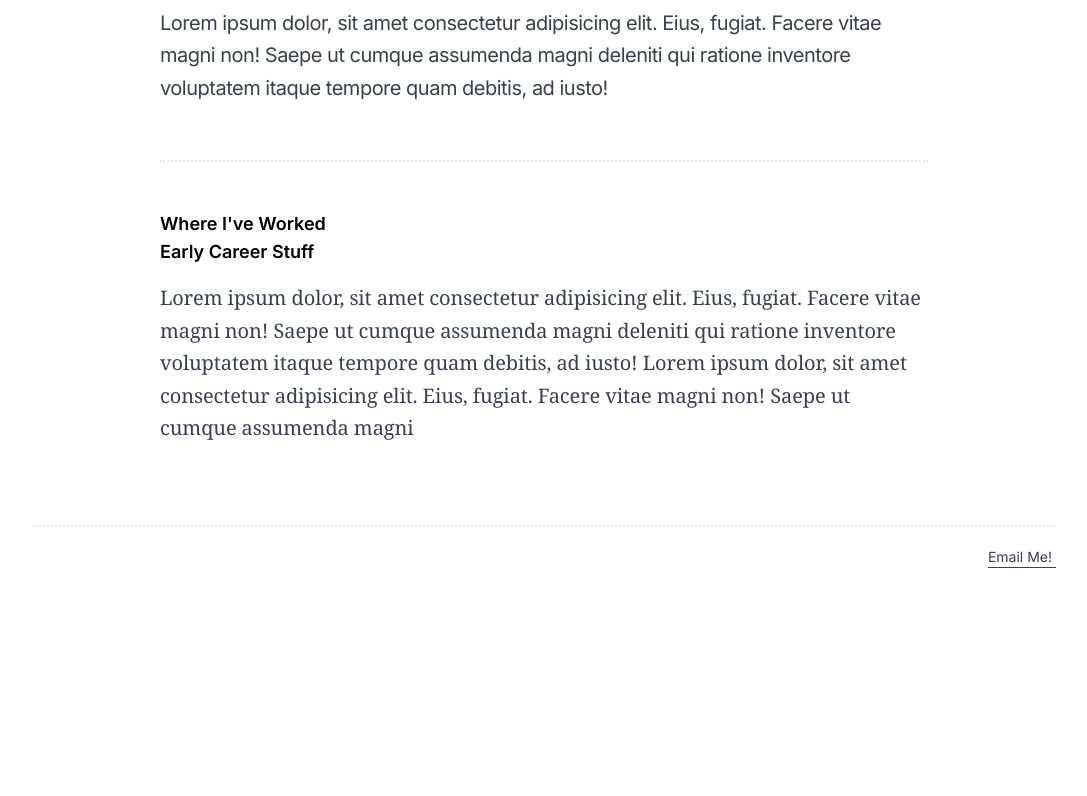
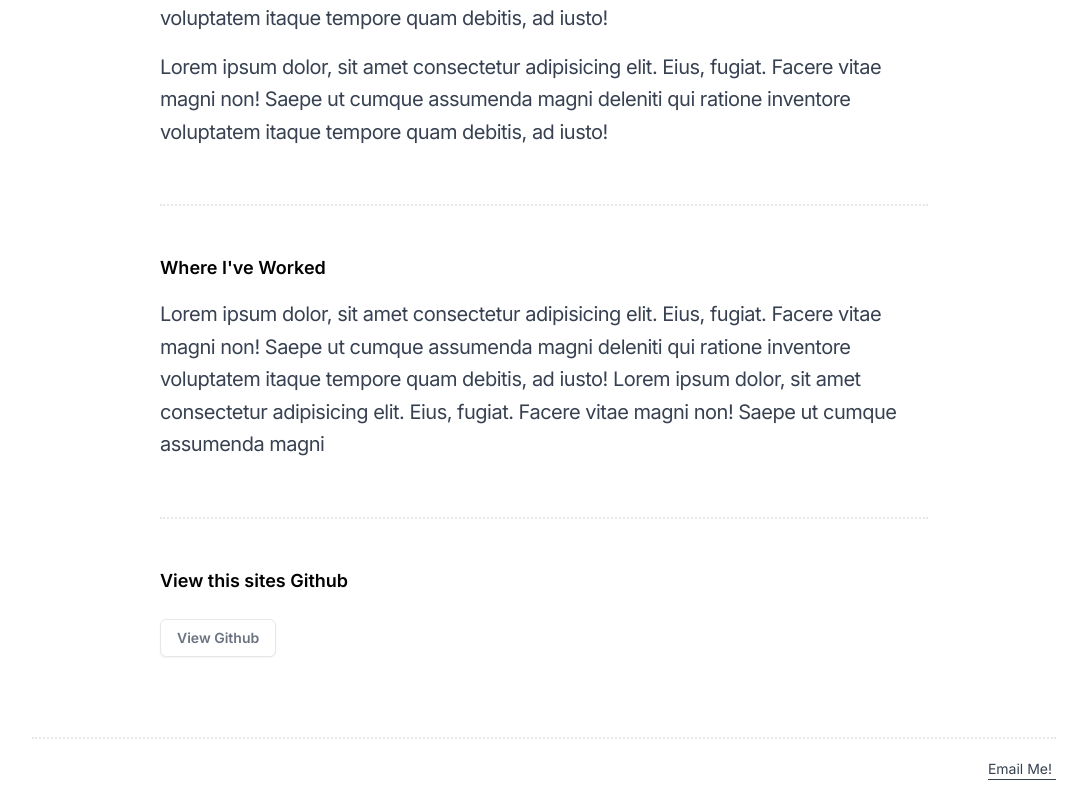
Before and after one commit to keilmart/portfolioV3, a Next.js app: page /about in a window 1280 px wide. Shown: the part 388-1184 px from the top of the page, without its empty margins (96-1183 px from the left). Before the commit the page ends 980 px from the top, so only its background shows below. Built offline with nearby package versions, Linux system fonts and the light colour scheme.

Commit message:
Style updates

```diff
--- a/components/Footer/Footer.js
+++ b/components/Footer/Footer.js
@@ -15,7 +15,7 @@ const Footer = () => {
 
   return (
     <footer>
-      <div className="container flex justify-end max-w-screen-lg px-6 pt-2 pb-6 mx-auto space-y-3 border-t-2 border-dotted md:pt-4 md:space-y-0 md:flex-nowrap lg:px-0">
+      <div className="container flex justify-end max-w-screen-lg px-6 pt-1 pb-4 mx-auto space-y-3 border-t-2 border-dotted md:pt-4 md:space-y-0 md:flex-nowrap lg:px-0">
         <div className="flex items-center space-x-4">
           <ExternalLink href="mailto:keilwmartin@gmail.com" title="Email Me!" />
           {/* <ExternalLink href="https://twitter.com/keilmart" title="Twitter" />
--- a/components/Homepage/Homepage.js
+++ b/components/Homepage/Homepage.js
@@ -42,12 +42,12 @@ const Homepage = ({ personalProjects, workProjects }) => {
       </FadeIn>
 
       <FadeIn>
-        <section className="max-w-3xl px-0 py-6 mx-auto mt-6 mb-10 text-center bg-gray-100 border-2 border-gray-200 border-dotted rounded-lg sm:px-5 md:mb-20 md:mt-28 md:py-12 md:px-14">
+        <section className="max-w-3xl px-0 py-6 mx-auto mt-6 mb-12 text-center bg-gray-100 border-2 border-gray-200 border-dotted rounded-lg sm:px-5 md:mb-20 md:mt-28 md:py-12 md:px-14">
           <h2 className="px-5 text-xl font-semibold md:text-2xl text-primary">
             Some of the skills you can find in my toolbox
           </h2>
           <div className="flex justify-center mt-6">
-            <div className="flex flex-wrap justify-center max-w-sm sm:max-w-lg">
+            <div className="flex flex-wrap justify-center max-w-sm text-sm sm:text-base sm:max-w-lg">
               <Capsule
                 text="React"
                 className="m-1 hover:rotate-1"
@@ -121,7 +121,7 @@ const Homepage = ({ personalProjects, workProjects }) => {
       </FadeIn>
 
       <FadeIn>
-        <section className="mx-auto mb-10 md:mb-20">
+        <section className="mx-auto mb-11 md:mb-20">
           <SectionHeader
             title="Personal Projects"
             subtitle="Personal branding moon imagery"
--- a/components/HomepageSocialList/HomepageSocialList.js
+++ b/components/HomepageSocialList/HomepageSocialList.js
@@ -30,7 +30,7 @@ const HomepageSocialList = () => {
 
   return (
     <div className="grid grid-cols-1 gap-4 -mt-10 md:-mt-8 md:grid-cols-3">
-      <div className="col-span-2 mb-6 md:col-start-2">
+      <div className="col-span-2 mb-4 md:col-start-2">
         {/* <div className="col-span-2 mb-6 md:col-start-2 md:mb-20"> */}
         <TwitterTimelineEmbed
           sourceType="profile"
--- a/components/HomepageWorkList/HomepageWorkList.js
+++ b/components/HomepageWorkList/HomepageWorkList.js
@@ -16,7 +16,7 @@ const HomepageWorkList = ({ projects }) => {
 
   return (
     // <ul>
-    <ul className="pb-10 md:pb-0">
+    <ul className="pb-11 md:pb-0">
       {/* <ul className="pb-12 space-y-12"> */}
       {projects.map((project) => (
         <li
--- a/pages/about.js
+++ b/pages/about.js
@@ -37,6 +37,7 @@ const About = ({ personalProjects }) => {
         <h1 className="mt-4 mb-8 text-4xl antialiased font-bold text-primary">
           About
         </h1>
+        <h2 className="mb-4 text-lg font-semibold">Early Career Stuff</h2>
         <p className="mb-4 text-xl antialiased leading-relaxed tracking-tight text-secondary">
           Lorem ipsum dolor, sit amet consectetur adipisicing elit. Eius,
           fugiat. Facere vitae magni non! Saepe ut cumque assumenda magni
@@ -51,15 +52,26 @@ const About = ({ personalProjects }) => {
         </p>
 
         <hr className="mb-12 border-t-2 border-dotted mt-14" />
-        <h2 className="mt-12 text-lg font-semibold">Where I&apos;ve Worked</h2>
-        <h2 className="mb-4 text-lg font-semibold">Early Career Stuff</h2>
-        <p className="mb-4 font-serif text-xl antialiased leading-relaxed -tracking-[.005em] text-secondary">
+        <h2 className="mt-12 mb-4 text-lg font-semibold">
+          Where I&apos;ve Worked
+        </h2>
+        <p className="text-xl antialiased leading-relaxed tracking-tight text-secondary">
           Lorem ipsum dolor, sit amet consectetur adipisicing elit. Eius,
           fugiat. Facere vitae magni non! Saepe ut cumque assumenda magni
           deleniti qui ratione inventore voluptatem itaque tempore quam debitis,
           ad iusto! Lorem ipsum dolor, sit amet consectetur adipisicing elit.
           Eius, fugiat. Facere vitae magni non! Saepe ut cumque assumenda magni
         </p>
+        <hr className="mb-12 border-t-2 border-dotted mt-14" />
+        <h2 className="mt-12 text-lg font-semibold">View this sites Github </h2>
+        <a
+          className="w-full mt-6 btn-light sm:w-auto"
+          href={`https://github.com/keilmart/portfolioV3`}
+          target={"_blank"}
+          rel={"noreferrer"}
+        >
+          View Github
+        </a>
       </div>
     </Layout>
   );
--- a/pages/index.js
+++ b/pages/index.js
@@ -1,5 +1,5 @@
 import { db } from "../firebase/firebase";
-import { collection, getDocs, query, orderBy } from "firebase/firestore";
+import { collection, getDocs } from "firebase/firestore";
 
 import Homepage from "../components/Homepage/Homepage";
 import Layout from "../components/Layout/Layout";
@@ -25,7 +25,6 @@ export const getStaticProps = async () => {
     // const querySnapshot = query(personalRef, orderBy("rank", "desc"));
 
     querySnapshot.forEach((doc) => {
-      // doc.data() is never undefined for query doc snapshots
       fireResponse.push({
         company: !!doc.company ? doc.company : null,
         description: doc.description,
@@ -40,7 +39,7 @@ export const getStaticProps = async () => {
         ...doc.data(),
       });
 
-      // console.log(doc.id, " => ", doc.data());
+      console.log(doc.id, " => ", doc.data());
     });
 
     if (fireResponse.length > 0) {
--- a/pages/projects/[slug].js
+++ b/pages/projects/[slug].js
@@ -14,7 +14,7 @@ const ProjectDetails = ({ projectData }) => {
     <>
       {console.log(projectData)}
       <Layout>
-        <main className="mt-6 sm:mt-12">
+        <main className="mt-6 sm:mt-10">
           <div className="mb-8">
             <Link href="/#work">
               <a className="border-b border-gray-700 text-secondary hover:bg-gray-100">
@@ -49,7 +49,7 @@ const ProjectDetails = ({ projectData }) => {
                 src={project.imageZoom ? project.imageZoom : project.image}
                 alt={project.name}
                 width={2886}
-                height={1220}
+                height={1245}
                 // Change these sizes to optimize //
                 objectFit="cover"
                 objectPosition="top left"
@@ -88,10 +88,10 @@ const ProjectDetails = ({ projectData }) => {
 };
 
 export const getStaticPaths = async () => {
-  // let posts = [];
-  // try {
+  let projects = [];
+
+  try {
     const querySnapshot = await getDocs(collection(db, "firestoreProjects"));
-  let projects = [];
 
     querySnapshot.forEach((project) => {
       projects.push({
@@ -101,9 +101,9 @@ export const getStaticPaths = async () => {
       });
       console.log(project.id, " => ", project.data());
     });
-  // } catch (e) {
-  //   console.log(e);
-  // }
+  } catch (e) {
+    console.log(e);
+  }
   // Get the paths we want to pre-render based on posts
   const paths = projects.map((slug) => ({
     params: { slug: slug.slug },
```
Also changed, not shown: lib/projects.js (+9 -9 lines). Lines whose indentation alone changed are shown as unchanged.
